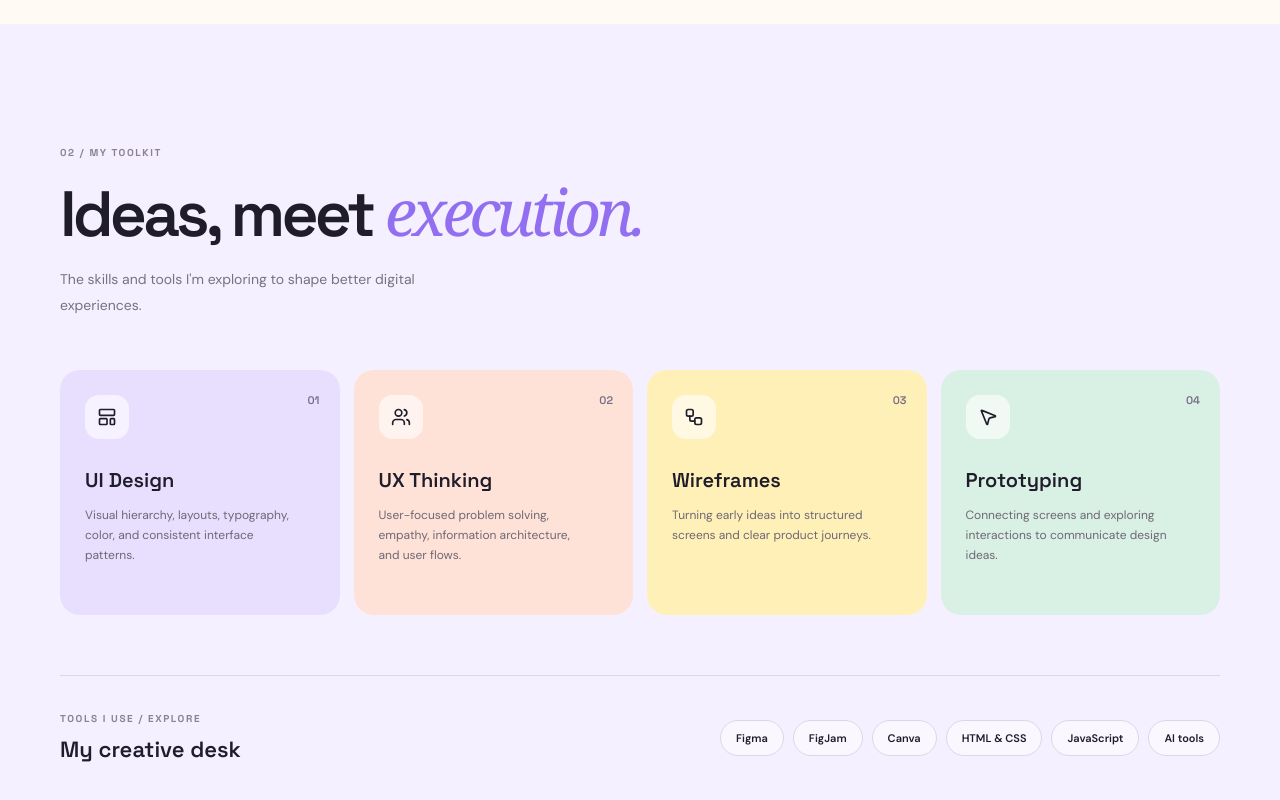
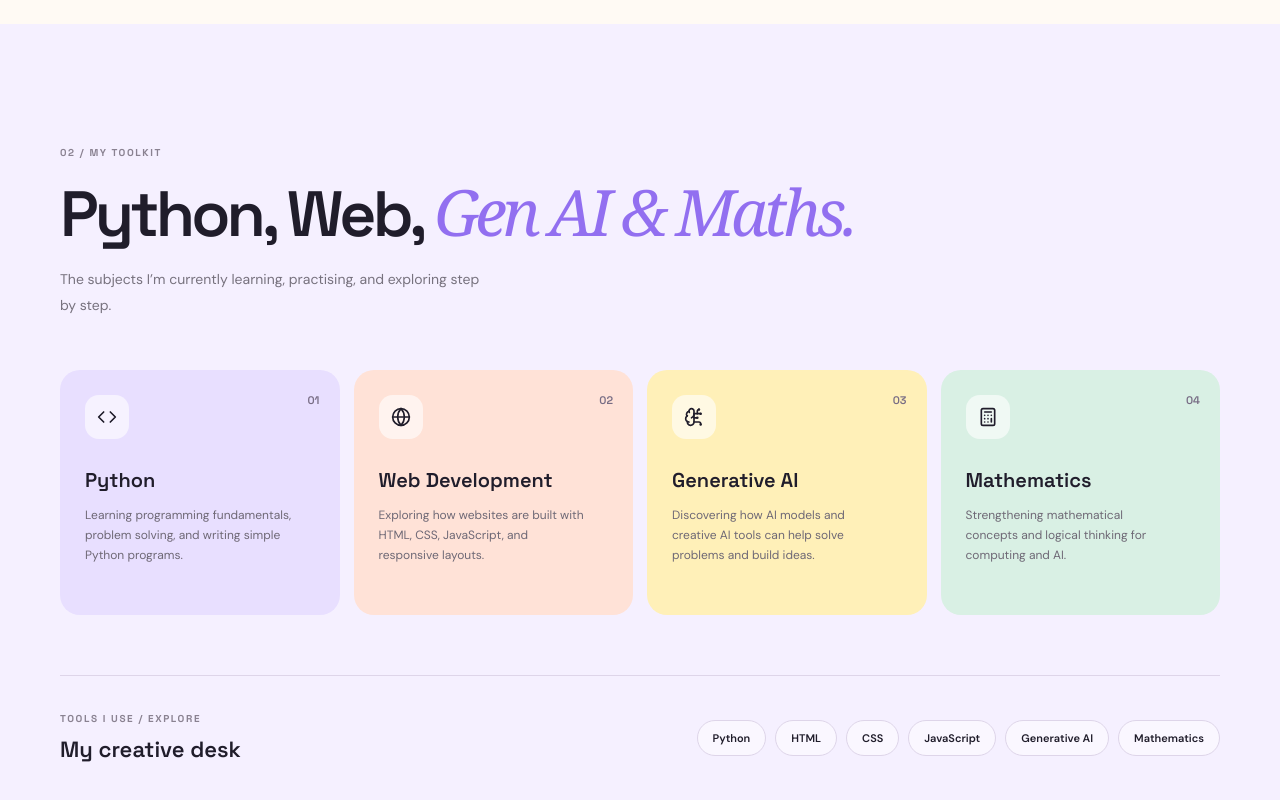
Before and after one commit to gagjvbf-a11y/Professional-Personal-Portfolio-Website, a plain HTML site: page index.html in a window 1280 px wide. Shown: the part 1568-2368 px from the top of the page. Drawn offline with nearby package versions, Linux system fonts and the light colour scheme.

Commit message:
Update skills to Python, web, generative AI and mathematics

```diff
--- a/index.html
+++ b/index.html
@@ -66,14 +66,14 @@
 
     <section class="section skills-section" id="skills">
       <div class="container">
-        <div class="section-heading reveal"><p class="eyebrow">02 / MY TOOLKIT</p><h2>Ideas, meet <span class="serif-accent">execution.</span></h2><p class="section-subtitle">The skills and tools I'm exploring to shape better digital experiences.</p></div>
+        <div class="section-heading reveal"><p class="eyebrow">02 / MY TOOLKIT</p><h2>Python, Web, <span class="serif-accent">Gen AI & Maths.</span></h2><p class="section-subtitle">The subjects I’m currently learning, practising, and exploring step by step.</p></div>
         <div class="skills-grid">
-          <article class="skill-card skill-lilac reveal"><div class="skill-icon"><i data-lucide="layout-template"></i></div><h3>UI Design</h3><p>Visual hierarchy, layouts, typography, color, and consistent interface patterns.</p><span class="skill-number">01</span></article>
-          <article class="skill-card skill-peach reveal"><div class="skill-icon"><i data-lucide="users"></i></div><h3>UX Thinking</h3><p>User-focused problem solving, empathy, information architecture, and user flows.</p><span class="skill-number">02</span></article>
-          <article class="skill-card skill-yellow reveal"><div class="skill-icon"><i data-lucide="workflow"></i></div><h3>Wireframes</h3><p>Turning early ideas into structured screens and clear product journeys.</p><span class="skill-number">03</span></article>
-          <article class="skill-card skill-mint reveal"><div class="skill-icon"><i data-lucide="mouse-pointer-2"></i></div><h3>Prototyping</h3><p>Connecting screens and exploring interactions to communicate design ideas.</p><span class="skill-number">04</span></article>
+          <article class="skill-card skill-lilac reveal"><div class="skill-icon"><i data-lucide="code"></i></div><h3>Python</h3><p>Learning programming fundamentals, problem solving, and writing simple Python programs.</p><span class="skill-number">01</span></article>
+          <article class="skill-card skill-peach reveal"><div class="skill-icon"><i data-lucide="globe"></i></div><h3>Web Development</h3><p>Exploring how websites are built with HTML, CSS, JavaScript, and responsive layouts.</p><span class="skill-number">02</span></article>
+          <article class="skill-card skill-yellow reveal"><div class="skill-icon"><i data-lucide="brain-circuit"></i></div><h3>Generative AI</h3><p>Discovering how AI models and creative AI tools can help solve problems and build ideas.</p><span class="skill-number">03</span></article>
+          <article class="skill-card skill-mint reveal"><div class="skill-icon"><i data-lucide="calculator"></i></div><h3>Mathematics</h3><p>Strengthening mathematical concepts and logical thinking for computing and AI.</p><span class="skill-number">04</span></article>
         </div>
-        <div class="tools-row reveal"><div><span class="eyebrow">TOOLS I USE / EXPLORE</span><h3>My creative desk</h3></div><div class="tool-pills"><span>Figma</span><span>FigJam</span><span>Canva</span><span>HTML & CSS</span><span>JavaScript</span><span>AI tools</span></div></div>
+        <div class="tools-row reveal"><div><span class="eyebrow">TOOLS I USE / EXPLORE</span><h3>My creative desk</h3></div><div class="tool-pills"><span>Python</span><span>HTML</span><span>CSS</span><span>JavaScript</span><span>Generative AI</span><span>Mathematics</span></div></div>
       </div>
     </section>
 
```
